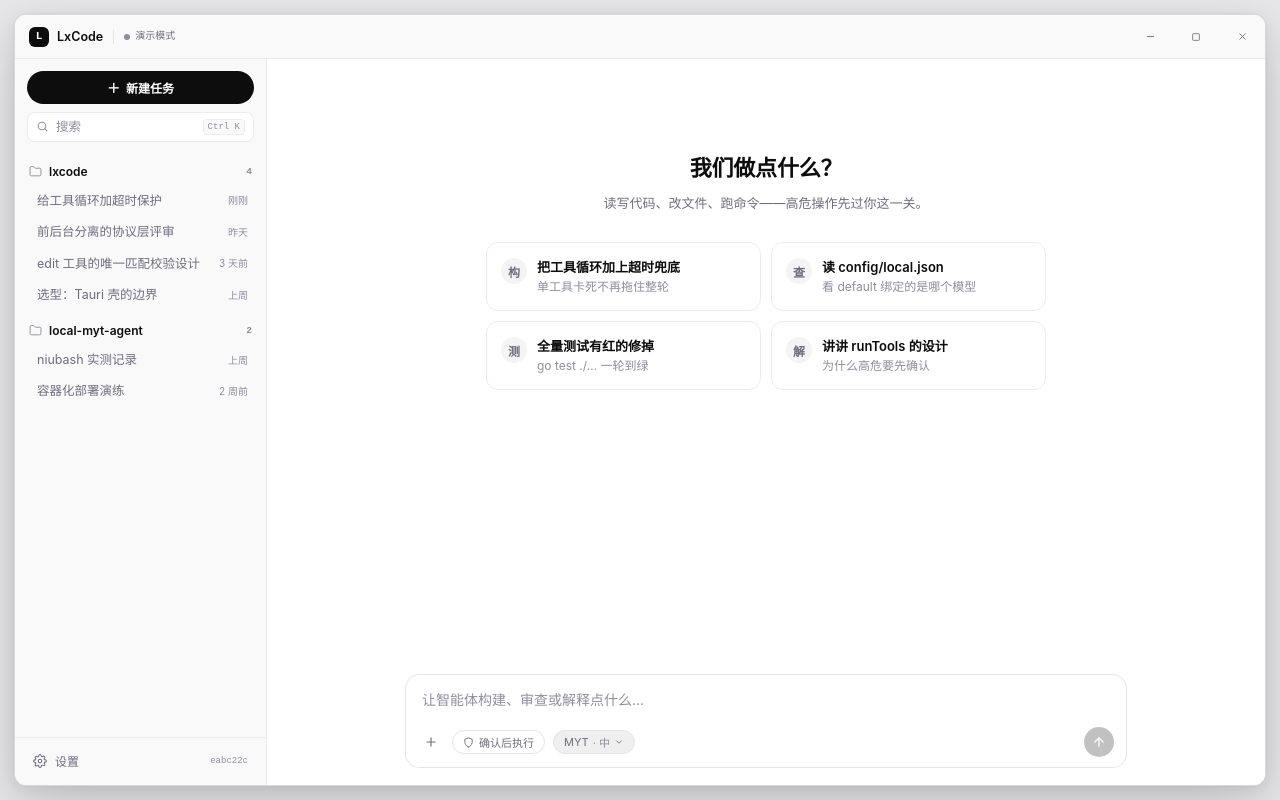
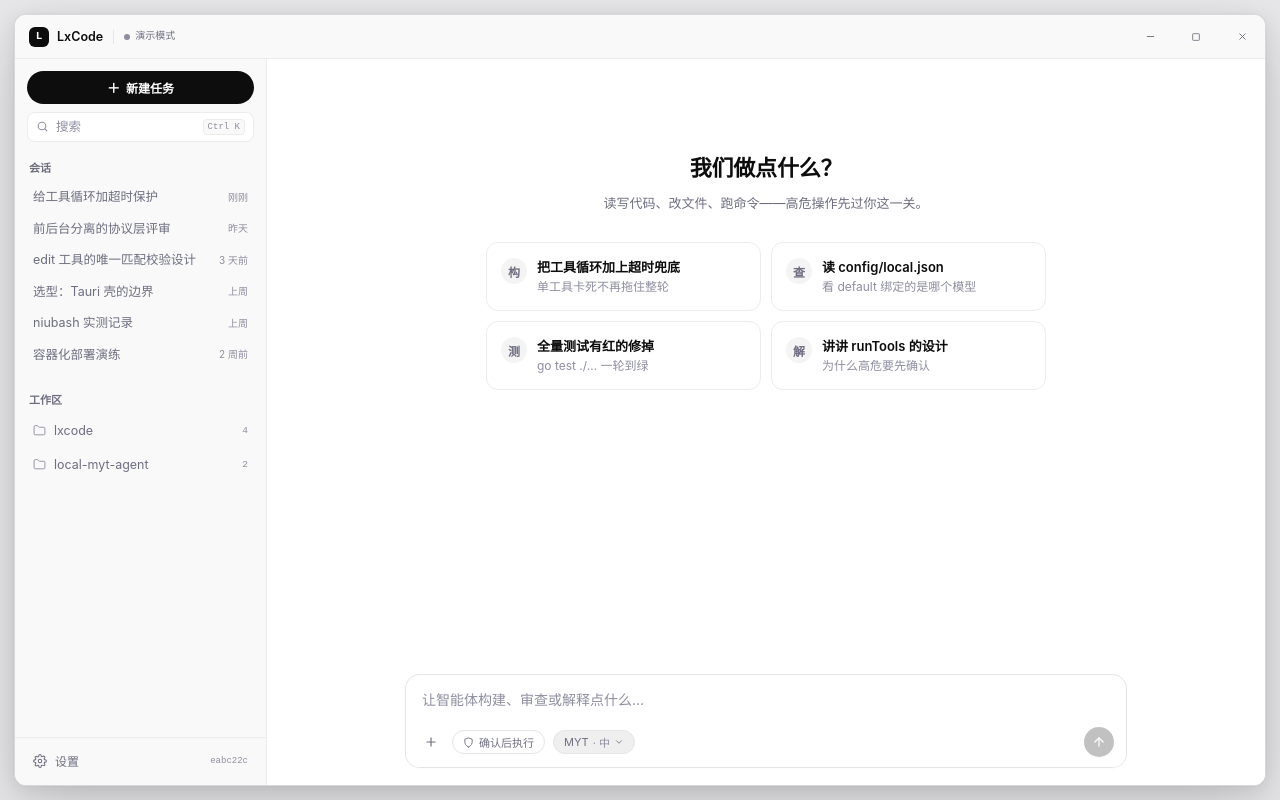
Before and after one commit to Laoxiao7274/lxcode, a React (Vite) app in the folder frontend/: page / in a window 1280 px wide. Built offline with nearby package versions, Linux system fonts and the light colour scheme.

Commit message:
feat(前端): 侧栏改 Codex 两段隔离（会话平铺 + 工作区独立列表，不再嵌套分组）

```diff
--- a/frontend/src/components/Sidebar.tsx
+++ b/frontend/src/components/Sidebar.tsx
@@ -53,30 +53,14 @@ export function Sidebar({
           )}
         </div>
       </div>
-      {/* 按工作区（项目）分组渲染会话 */}
+      {/* Codex 式两段隔离：THREADS（最近会话平铺）+ PROJECTS（工作区列表） */}
       {(() => {
-        const groups = new Map<string, typeof list>();
-        for (const s of list) {
-          const w = s.workspace ?? "";
-          if (!groups.has(w)) groups.set(w, []);
-          groups.get(w)!.push(s);
-        }
-        const entries = [...groups.entries()];
-        return entries.map(([ws, sessions]) => (
-          <div key={ws} className="ws-group">
-            {ws !== "" && (
-              <div className="ws-head" title={"~/" + ws}>
-                <svg width="13" height="13" viewBox="0 0 24 24" fill="none" stroke="currentColor" strokeWidth="1.7" strokeLinecap="round" strokeLinejoin="round" aria-hidden="true">
-                  <path d="M20 20a2 2 0 0 0 2-2V8a2 2 0 0 0-2-2h-7.9a2 2 0 0 1-1.69-.9L9.6 3.9A2 2 0 0 0 7.93 3H4a2 2 0 0 0-2 2v13a2 2 0 0 0 2 2Z" />
-                </svg>
-                <span className="ws-name">{ws}</span>
-                <span className="ws-count">{sessions.length}</span>
-              </div>
-            )}
-            {ws === "" && list.length !== all.length && (
-              <div className="sidebar-label">任务 · {list.length}/{all.length}</div>
-            )}
-            {sessions.map((s) => (
+        // 搜索时只显示匹配的会话；平时显示最近会话 + 工作区两段
+        const workspaces = [...new Set(all.map((s) => s.workspace).filter(Boolean))] as string[];
+        return (
+          <>
+            <div className="sidebar-label">会话{list.length !== all.length ? ` · ${list.length}/${all.length}` : ""}</div>
+            {list.map((s) => (
               <div
                 key={s.id}
                 className={"session-item" + (s.id === currentId ? " active" : "")}
@@ -88,12 +72,26 @@ export function Sidebar({
                 <span className="time">{s.updatedAt}</span>
               </div>
             ))}
-          </div>
-        ));
+            {list.length === 0 && query.trim() && (
+              <div className="sidebar-empty">没有匹配「{query.trim()}」的任务</div>
+            )}
+            {!query.trim() && (
+              <>
+                <div className="sidebar-label ws-section">工作区</div>
+                {workspaces.map((ws) => (
+                  <div key={ws} className="ws-row" title={"~/" + ws}>
+                    <svg width="13" height="13" viewBox="0 0 24 24" fill="none" stroke="currentColor" strokeWidth="1.7" strokeLinecap="round" strokeLinejoin="round" aria-hidden="true">
+                      <path d="M20 20a2 2 0 0 0 2-2V8a2 2 0 0 0-2-2h-7.9a2 2 0 0 1-1.69-.9L9.6 3.9A2 2 0 0 0 7.93 3H4a2 2 0 0 0-2 2v13a2 2 0 0 0 2 2Z" />
+                    </svg>
+                    <span className="ws-name">{ws}</span>
+                    <span className="ws-count">{all.filter((s) => s.workspace === ws).length}</span>
+                  </div>
+                ))}
+              </>
+            )}
+          </>
+        );
       })()}
-      {list.length === 0 && query.trim() && (
-        <div className="sidebar-empty">没有匹配「{query.trim()}」的任务</div>
-      )}
       <div className="sidebar-footer">
         <div className="settings-row" role="button" tabIndex={0} onClick={onOpenSettings}>
           <span className="settings-label">
--- a/frontend/src/styles/global.css
+++ b/frontend/src/styles/global.css
@@ -1266,26 +1266,27 @@ body {
   color: var(--fg-faint);
 }
 
-/* 工作区分组（Codex 的项目文件夹分组） */
-.ws-group {
-  display: flex;
-  flex-direction: column;
+/* 工作区段（Codex：THREADS 与 PROJECTS 两段隔离——工作区是独立列表不是会话的分组容器） */
+.ws-section {
+  margin-top: 14px;
 }
-.ws-head {
+.ws-row {
   display: flex;
   align-items: center;
-  gap: 7px;
-  padding: 10px 14px 4px;
-  font-size: 12px;
-  font-weight: 600;
-  color: var(--fg);
+  gap: 8px;
+  padding: 6px 10px;
+  margin: 1px 8px;
+  font-size: 12.5px;
+  color: var(--fg-muted);
   cursor: pointer;
-  user-select: none;
+  border-radius: 7px;
+  transition: background 120ms, color 120ms;
 }
-.ws-head:hover {
+.ws-row:hover {
+  background: var(--border-soft);
   color: var(--fg);
 }
-.ws-head svg {
+.ws-row svg {
   color: var(--fg-faint);
   flex: none;
 }
@@ -1293,16 +1294,14 @@ body {
   white-space: nowrap;
   overflow: hidden;
   text-overflow: ellipsis;
+  flex: 1;
+  min-width: 0;
 }
 .ws-count {
-  margin-left: auto;
   font-family: var(--font-mono);
   font-size: 9.5px;
   color: var(--fg-faint);
   flex: none;
-}
-.ws-group .session-item {
-  padding-left: 14px;
 }
 
 /* ===== 响应式（小屏：窗口贴边） ===== */
```
